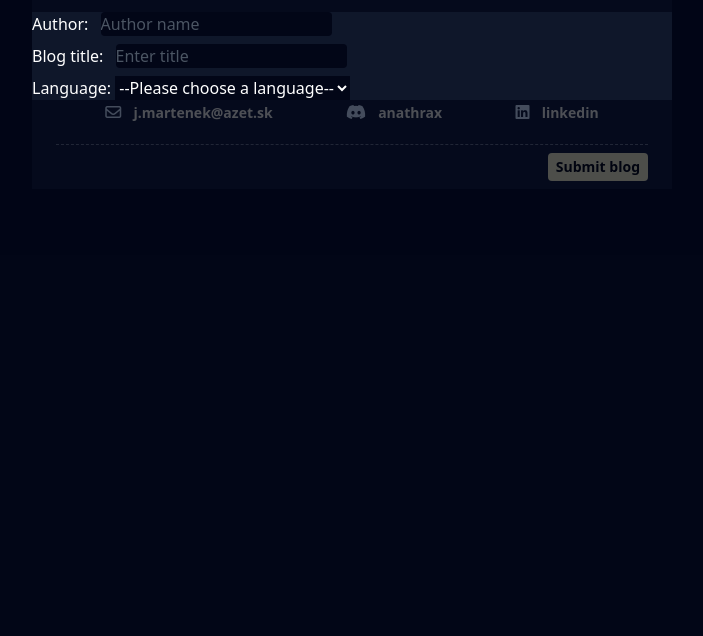
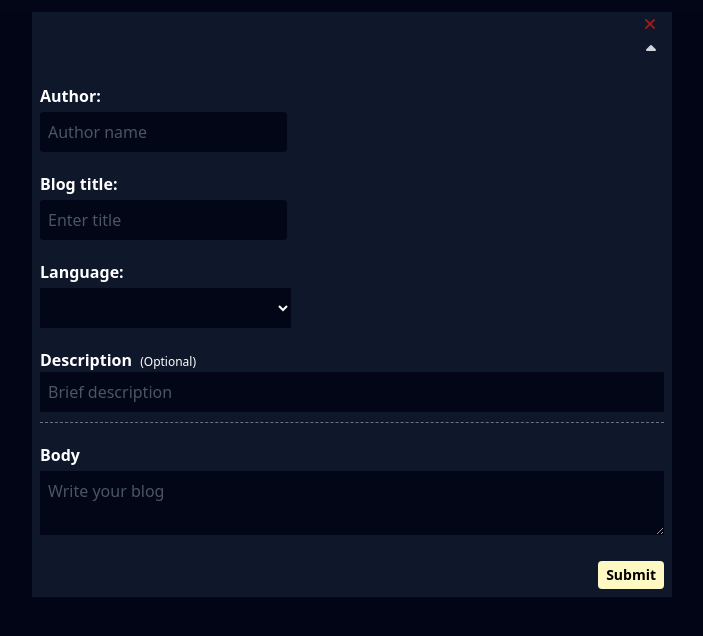
Before and after one commit to jm530ob/portfolio, a SvelteKit app: page / in a window 1280 px wide. Both pictures are taken after a click on the button "Submit blog". Shown: the top 636 px of the page, without its empty margins (288-991 px from the left). Built offline with nearby package versions, Linux system fonts and the light colour scheme.

Commit message:
some changes

```diff
--- a/src/Dialog.svelte
+++ b/src/Dialog.svelte
@@ -1,38 +1,75 @@
 <script lang="ts">
-  let open = $state(false);
+  import { addSnippet } from "./snippetState.svelte";
+
+  let showDialog = $state(false);
+  let showDropMenu = $state(true);
+
+  let template: BlogSnippet = {
+    author: "",
+    title: "",
+    language: "",
+    description: "",
+    body: "",
+  };
 
   export function toggle() {
-    open = !open;
+    showDialog = !showDialog;
+  }
+
+  function toggleMenu() {
+    showDropMenu = !showDropMenu;
   }
 </script>
 
-{#if open}
+{#if showDialog}
   <div class="bg-slate-950/70 fixed w-full h-full">
-    <dialog {open} class="flex flex-col gap-2 mt-3 bg-slate-900 w-1/2">
-      <div>
+    <dialog open={showDialog} class="flex flex-col gap-5 bg-slate-900 w-1/2">
+      <!-- header -->
+      <div class="flex flex-col items-end gap-1 px-4">
+        <button aria-label="Close" onclick={toggle}>
+          <i class="fa-solid fa-xmark text-red-800"></i>
+        </button>
+        {#if showDropMenu}
+          <button aria-label="Wrap" onclick={toggleMenu}>
+            <i class="fa-solid fa-sort-up text-gray-300"></i>
+          </button>
+        {:else}
+          <button aria-label="Unwrap" onclick={toggleMenu}>
+            <i class="fa-solid fa-sort-down text-gray-300"></i>
+          </button>
+        {/if}
+      </div>
+      <!-- -->
+      {#if showDropMenu}
+        <div class="ml-2">
           <label>
-          <p class="text-white inline">Author:</p>
+            <p class="text-white font-bold mb-1">Author:</p>
             <input
               type="text"
               placeholder="Author name"
-            class="bg-slate-950 rounded ml-2 placeholder-gray-600 text-white"
+              class="bg-scndary rounded placeholder-gray-600 text-white px-2 py-2"
+              bind:value={template.author}
             />
           </label>
         </div>
-      <div>
+        <div class="ml-2">
           <label>
-          <p class="text-white inline">Blog title:</p>
+            <p class="text-white font-bold mb-1">Blog title:</p>
             <input
               type="text"
               placeholder="Enter title"
-            class="bg-slate-950 rounded ml-2 placeholder-gray-600 text-white"
+              class="bg-scndary rounded placeholder-gray-600 text-white px-2 py-2"
+              bind:value={template.title}
             />
           </label>
         </div>
-      <div>
+        <div class="ml-2">
           <label>
-          <p class="text-white inline">Language:</p>
-          <select class="bg-slate-950 placeholder-gray-600 text-white">
+            <p class="text-white font-bold mb-1">Language:</p>
+            <select
+              class="bg-scndary placeholder-gray-600 text-white px-2 py-2"
+              bind:value={template.language}
+            >
               <option>--Please choose a language--</option>
               <option>Rust</option>
               <option>C</option>
@@ -42,6 +79,36 @@
             </select>
           </label>
         </div>
+        <div class="mx-2">
+          <label>
+            <span class="text-white font-bold mb-1">Description</span>
+            <span class="text-xs text-white ml-1">(Optional)</span>
+            <textarea
+              placeholder="Brief description"
+              class="bg-scndary placeholder-gray-600 text-white w-full h-10 resize-none px-2 py-2"
+              bind:value={template.description}
+            ></textarea>
+          </label>
+          <hr class="border-dashed border-gray-500 mt-1" />
+        </div>
+      {/if}
+      <div class="mx-2">
+        <label>
+          <p class="text-white font-bold mb-1">Body</p>
+          <textarea
+            class="bg-scndary placeholder-gray-600 text-white w-full px-2 py-2"
+            placeholder="Write your blog"
+            bind:value={template.body}
+          ></textarea>
+        </label>
+      </div>
+      <button
+        class="btn self-end last:mt-0 mr-2 mb-2"
+        onclick={() => {
+          toggle();
+          addSnippet(template);
+        }}>Submit</button
+      >
     </dialog>
   </div>
 {/if}
--- a/src/SnippetCard.svelte
+++ b/src/SnippetCard.svelte
@@ -1,14 +1,22 @@
 <script lang="ts">
-  let { snippet, index }: { snippet: BlogSnippet; index: number } = $props();
+  let { snippet, idx }: { snippet: BlogSnippet; index: number } = $props();
 </script>
 
-<div class="bg-zinc-50 rounded shadow-md">
-  <p class="text-left ml-4 font-bold">
-    {snippet.author} -- {snippet.title} -- {snippet.language}
-  </p>
+<div class="flex flex-col bg-main rounded shadow-md px-6 py-4 gap-3">
+  <div class="w-fit flex gap-4">
+    <span class="text-sm font-bold">
+      {snippet.author}
+    </span>
+    <span> • </span>
+    <span class="text-sm font-bold">
+      Primary language : {snippet.language}
+    </span>
+  </div>
+  <div class="w-fit text-sky-200">
+    <h1>{snippet.title}</h1>
+  </div>
   <div class="overflow-hidden">
-    <textarea class="w-full bg-zinc-50 text-left m-4 text-sm"
-      >{snippet.description}</textarea
-    >
+    <span class="w-full text-sky-100">{snippet.description}</span>
   </div>
+  <button class="btn w-fit">Read more</button>
 </div>
--- a/src/routes/+page.svelte
+++ b/src/routes/+page.svelte
@@ -3,19 +3,10 @@
   import "@fortawesome/fontawesome-free/css/all.min.css";
   import SnippetCard from "../SnippetCard.svelte";
   import Dialog from "../Dialog.svelte";
-  import { snippets, addSnippet } from "../snippetState.svelte";
+  import { snippets } from "../snippetState.svelte";
 
   // svelte-ignore non_reactive_update
   let dialog;
-  let open = $state(false);
-
-  let template: BlogSnippet = {
-    author: "",
-    title: "",
-    language: "",
-    description: "",
-    body: "",
-  };
 </script>
 
 <svelte:head>
@@ -25,7 +16,7 @@
 <Dialog bind:this={dialog} />
 
 <header
-  class="flex flex-col m-auto w-1/2 text-center items-center bg-slate-900"
+  class="flex flex-col m-auto w-1/2 mt-3 text-center items-center bg-main"
 >
   <div class="flex flex-col w-fit text-left mt-2">
     <h1>Jakub Martenek</h1>
@@ -38,7 +29,9 @@
   <div class="w-full flex justify-evenly py-3">
     <span>
       <i class="fa-regular fa-envelope"></i>
-      <p class="inline ml-2 link">j.martenek@azet.sk</p>
+      <a href="mailto:j.martenek@azet.sk" class="inline ml-2 link"
+        >j.martenek@azet.sk</a
+      >
     </span>
     <span>
       <i class="fa-brands fa-discord"></i>
@@ -51,12 +44,15 @@
   </div>
   <div class="w-full text-right px-6 py-2">
     <hr class="border-dashed border-gray-500" />
-    <button
-      class="mt-2 bg-yellow-100 hover:bg-yellow-200 text-black font-bold text-sm px-2 py-1 rounded"
-      onclick={dialog.toggle}>Submit blog</button
-    >
+    <button class="btn" onclick={dialog.toggle}>Submit blog</button>
   </div>
 </header>
+
+<main class="flex flex-col m-auto w-1/2 text-left bg-main">
+  {#each snippets as snippet, idx}
+    <SnippetCard {snippet} {idx} />
+  {/each}
+</main>
 
 <style lang="postcss">
   :global(body) {
@@ -66,6 +62,15 @@
   :global(h1) {
     @apply text-2xl font-bold;
   }
+  :global(.bg-main) {
+    @apply bg-slate-900;
+  }
+  :global(.bg-scndary) {
+    @apply bg-slate-950;
+  }
+  :global(.btn) {
+    @apply mt-2 bg-yellow-100 hover:bg-yellow-200 text-black font-bold text-sm px-2 py-1 rounded;
+  }
   .link {
     @apply font-bold text-sm text-yellow-50 hover:underline cursor-pointer inline;
   }
```
Lines whose indentation alone changed are shown as unchanged.
